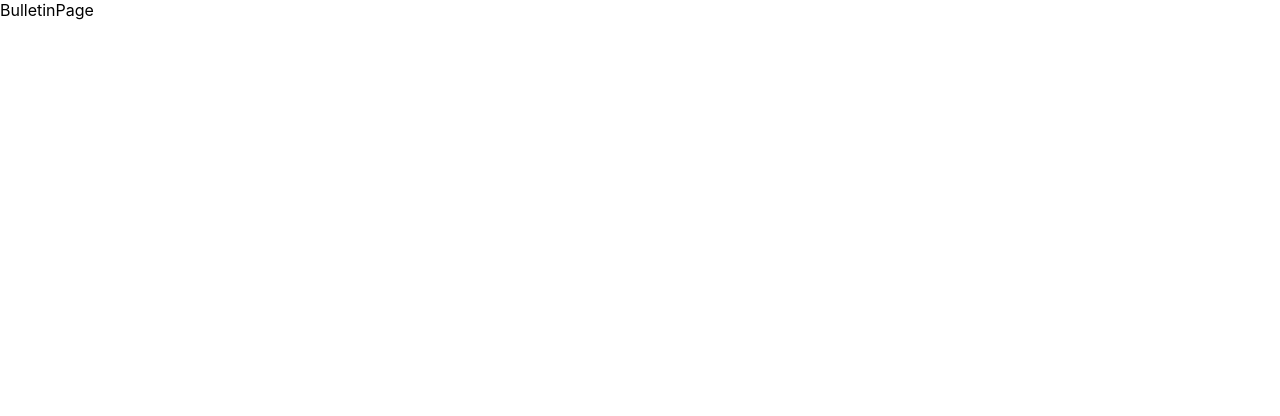
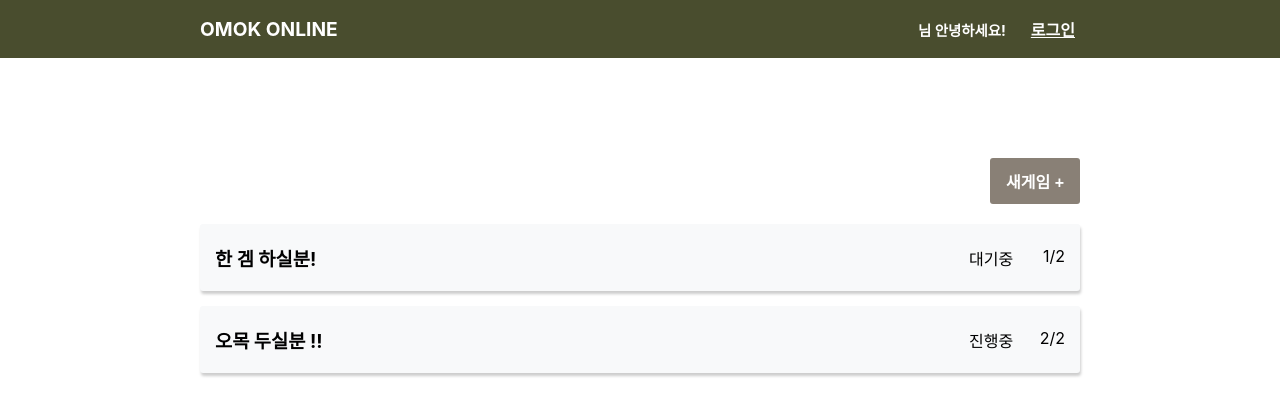
Before and after one commit to KINZ-UP/omok_client, a React (Create React App) app: page / in a window 1280 px wide. Shown: the top 416 px of the page. Built offline with nearby package versions, Linux system fonts and the light colour scheme.

Commit message:
feat: implement create modal

```diff
--- /dev/null
+++ b/src/components/main/CreateModal/CreateInput.js
@@ -0,0 +1,71 @@
+import React, { useCallback } from 'react';
+import { useDispatch, useSelector } from 'react-redux';
+import styled from 'styled-components';
+import { palette } from '../../../lib/styles/palette';
+import { changeField } from '../../../modules/create';
+
+const textMap = {
+  title: '방 이름',
+  password: '비밀번호',
+};
+function CreateInput({ type, name }) {
+  const { title, password, isPrivate } = useSelector(({ create }) => create);
+  const dispatch = useDispatch();
+  const onChange = useCallback(
+    (e) => {
+      const { name, value } = e.target;
+      if (value.length >= 30) {
+        return;
+      }
+      dispatch(changeField({ name, value }));
+    },
+    [dispatch]
+  );
+  return (
+    <CreateInputBlock>
+      <p className="input-title">{textMap[name]}</p>
+      <input
+        type={type}
+        name={name}
+        value={name === 'title' ? title : password}
+        disabled={name === 'password' && !isPrivate}
+        onChange={onChange}
+      />
+    </CreateInputBlock>
+  );
+}
+
+const CreateInputBlock = styled.div`
+  position: relative;
+  width: 250px;
+  height: 2.3rem;
+  margin-bottom: 10px;
+  & + & {
+    margin-top: 20px;
+  }
+
+  .input-title {
+    position: absolute;
+    left: 5px;
+    top: -0.5rem;
+
+    background: #fff;
+    border-radius: 3px;
+    padding: 0 3px;
+    font-size: 0.8rem;
+    color: ${palette.gray[7]};
+  }
+
+  input {
+    width: 100%;
+    height: 100%;
+    border: 1px solid ${palette.gray[4]};
+    padding: 0 5px;
+
+    &:disabled {
+      background: ${palette.gray[1]};
+    }
+  }
+`;
+
+export default React.memo(CreateInput);
--- /dev/null
+++ b/src/components/main/CreateModal/PrivateToggle.js
@@ -0,0 +1,51 @@
+import React, { useCallback } from 'react';
+import { useDispatch, useSelector } from 'react-redux';
+import styled from 'styled-components';
+import { togglePrivate } from '../../../modules/create';
+
+const PrivateToggle = () => {
+  const { isPrivate } = useSelector(({ create }) => create);
+  const dispatch = useDispatch();
+  const onCheck = useCallback(
+    (isPrivate) => {
+      dispatch(togglePrivate(isPrivate));
+    },
+    [dispatch]
+  );
+  return (
+    <PrivateToggleBlock>
+      <span>공개</span>
+      <input
+        type="radio"
+        name="private"
+        checked={!isPrivate}
+        onChange={() => onCheck(false)}
+      />
+      <span>비공개</span>
+      <input
+        type="radio"
+        name="private"
+        checked={isPrivate}
+        onChange={() => onCheck(true)}
+      />
+    </PrivateToggleBlock>
+  );
+};
+
+const PrivateToggleBlock = styled.div`
+  font-size: 0.8rem;
+  display: flex;
+  align-items: center;
+  justify-content: flex-end;
+  margin-bottom: 25px;
+
+  > span + input {
+    margin-left: 5px;
+  }
+
+  > input + span {
+    margin-left: 12px;
+  }
+`;
+
+export default React.memo(PrivateToggle);
--- /dev/null
+++ b/src/components/main/CreateModal/index.js
@@ -0,0 +1,51 @@
+import React, { useCallback, useEffect, useState } from 'react';
+import { useDispatch, useSelector } from 'react-redux';
+import styled from 'styled-components';
+import { closeModal, setDefaultTitle } from '../../../modules/create';
+import Button from '../../common/Button';
+import Modal from '../../common/Modal';
+import CreateInput from './CreateInput';
+import PrivateToggle from './PrivateToggle';
+
+const defaultTitles = [
+  '오목 한 겜 하실분!',
+  '오목 1:1 초보만!',
+  '오목 두실 분 구합니다.',
+];
+
+function CreateModal() {
+  const { isOpen } = useSelector(({ create }) => create);
+  const dispatch = useDispatch();
+  const onClose = useCallback(() => {
+    dispatch(closeModal());
+  }, [dispatch]);
+
+  useEffect(() => {
+    if (isOpen) {
+      const idx = Math.floor(Math.random() * defaultTitles.length);
+      dispatch(setDefaultTitle(defaultTitles[idx]));
+    }
+  }, [isOpen, dispatch]);
+
+  return (
+    <Modal isOpen={isOpen} onClose={onClose}>
+      <div>
+        <CreateInput type="text" name="title" />
+        <CreateInput type="password" name="password" disabled={true} />
+      </div>
+      <PrivateToggle />
+      <Footer>
+        <Button onClick={onClose}>취소</Button>
+        <Button>생성</Button>
+      </Footer>
+    </Modal>
+  );
+}
+
+const Footer = styled.div`
+  display: grid;
+  grid-template-columns: 1fr 1fr;
+  grid-gap: 10px;
+`;
+
+export default CreateModal;
--- /dev/null
+++ b/src/components/main/GameItem.js
@@ -0,0 +1,50 @@
+import React from 'react';
+import styled from 'styled-components';
+import { palette } from '../../lib/styles/palette';
+
+function GameItem({ title, isStart, currNumber }) {
+  return (
+    <GameItemBlock>
+      <h3 className="game-title">{title}</h3>
+      <div className="game-info">
+        <p className="curr-state">{isStart ? '진행중' : '대기중'}</p>
+        <p className="curr-number">{currNumber}/2</p>
+      </div>
+    </GameItemBlock>
+  );
+}
+
+const GameItemBlock = styled.div`
+  display: flex;
+  align-items: center;
+  flex-wrap: wrap;
+  padding: 20px 15px;
+  border-radius: 3px;
+  box-shadow: 1px 3px 3px rgba(0, 0, 0, 0.2);
+
+  background-color: ${palette.gray[0]};
+
+  & + & {
+    margin-top: 15px;
+  }
+
+  .game-title {
+    margin-right: auto;
+  }
+
+  .game-info {
+    display: flex;
+    justify-content: space-between;
+
+    .curr-state {
+      width: 3.5rem;
+      text-align: left;
+    }
+    .curr-number {
+      width: 2.5rem;
+      text-align: right;
+    }
+  }
+`;
+
+export default GameItem;
--- /dev/null
+++ b/src/components/main/GameList.js
@@ -0,0 +1,40 @@
+import React from 'react';
+import styled from 'styled-components';
+import GameItem from './GameItem';
+
+const currGames = [
+  {
+    title: '한 겜 하실분!',
+    currNumber: 1,
+    isStart: false,
+  },
+  {
+    title: '오목 두실분 !!',
+    currNumber: 2,
+    isStart: true,
+  },
+];
+
+function GameList() {
+  return (
+    <GameListBlock>
+      {currGames.map((game, idx) => {
+        const { title, currNumber, isStart } = game;
+        return (
+          <GameItem
+            key={idx}
+            title={title}
+            currNumber={currNumber}
+            isStart={isStart}
+          />
+        );
+      })}
+    </GameListBlock>
+  );
+}
+
+const GameListBlock = styled.div`
+  margin-top: 20px;
+`;
+
+export default GameList;
--- /dev/null
+++ b/src/modules/create.js
@@ -0,0 +1,74 @@
+// ACTION TYPE
+const OPEN_MODAL = 'create/OPEN_MODAL';
+const CLOSE_MODAL = 'create/CLOSE_MODAL';
+const SET_DEFAULT_TITLE = 'create/SET_DEFAULT_TITLE';
+const CHANGE_FIELD = 'create/CHANGE_FIELD';
+const TOGGLE_PRIVATE = 'create/TOGGLE_PRIVATE';
+
+// ACTION CREATION FUNCTION
+export const openModal = () => ({
+  type: OPEN_MODAL,
+});
+export const closeModal = () => ({
+  type: CLOSE_MODAL,
+});
+export const setDefaultTitle = (title) => ({
+  type: SET_DEFAULT_TITLE,
+  payload: { title },
+});
+export const changeField = ({ name, value }) => ({
+  type: CHANGE_FIELD,
+  payload: { name, value },
+});
+export const togglePrivate = (isPrivate) => ({
+  type: TOGGLE_PRIVATE,
+  payload: { isPrivate },
+});
+
+// INITIAL STATE
+const initialState = {
+  isOpen: false,
+  title: '',
+  password: '',
+  isPrivate: false,
+};
+
+// REDUCER
+function create(state = initialState, action) {
+  switch (action.type) {
+    case OPEN_MODAL: {
+      return {
+        ...state,
+        isOpen: true,
+      };
+    }
+    case CLOSE_MODAL: {
+      return initialState;
+    }
+    case SET_DEFAULT_TITLE: {
+      const { title } = action.payload;
+      return {
+        ...state,
+        title,
+      };
+    }
+    case CHANGE_FIELD: {
+      const { name, value } = action.payload;
+      return {
+        ...state,
+        [name]: value,
+      };
+    }
+    case TOGGLE_PRIVATE: {
+      const { isPrivate } = action.payload;
+      return {
+        ...state,
+        isPrivate,
+      };
+    }
+    default:
+      return state;
+  }
+}
+
+export default create;
--- a/src/modules/index.js
+++ b/src/modules/index.js
@@ -3,8 +3,9 @@ import { combineReducers } from 'redux';
 import auth, { authSaga } from './auth';
 import user, { userSaga } from './user';
 import loading from './loading';
+import create from './create';
 
-const rootReducer = combineReducers({ auth, user, loading });
+const rootReducer = combineReducers({ auth, user, loading, create });
 
 export function* rootSaga() {
   yield all([authSaga(), userSaga()]);
--- a/src/pages/BulletinPage.js
+++ b/src/pages/BulletinPage.js
@@ -1,9 +1,41 @@
-import React from 'react';
+import React, { useCallback, useState } from 'react';
+import { useDispatch } from 'react-redux';
 import styled from 'styled-components';
+import Button from '../components/common/Button';
+import Header from '../components/common/Header';
+import Modal from '../components/common/Modal';
+import Responsive from '../components/common/Responsive';
+import CreateModal from '../components/main/CreateModal';
+import GameList from '../components/main/GameList';
+import { openModal } from '../modules/create';
 
 function BulletinPage() {
-  return <BulletinPageBlock>BulletinPage</BulletinPageBlock>;
+  const dispatch = useDispatch();
+  const onOpenCreateModal = useCallback(() => {
+    dispatch(openModal());
+  }, [dispatch]);
+
+  return (
+    <BulletinPageBlock>
+      <Header />
+      <MainBlock>
+        <StyledButton onClick={onOpenCreateModal}>새게임 +</StyledButton>
+        <GameList />
+      </MainBlock>
+      <CreateModal />
+    </BulletinPageBlock>
+  );
 }
+
+const MainBlock = styled(Responsive)`
+  padding-top: 100px;
+  display: flex;
+  flex-direction: column;
+`;
+
+const StyledButton = styled(Button)`
+  margin-left: auto;
+`;
 
 const BulletinPageBlock = styled.div``;
 
```
